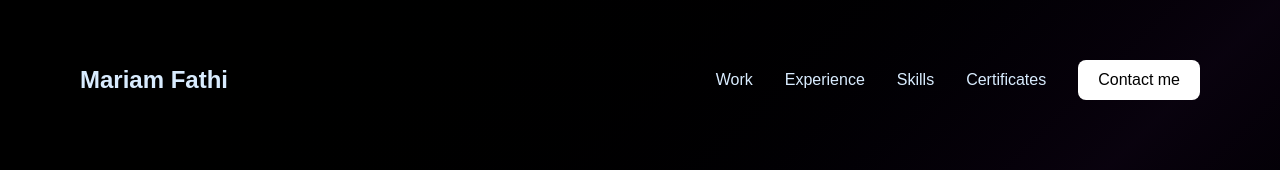
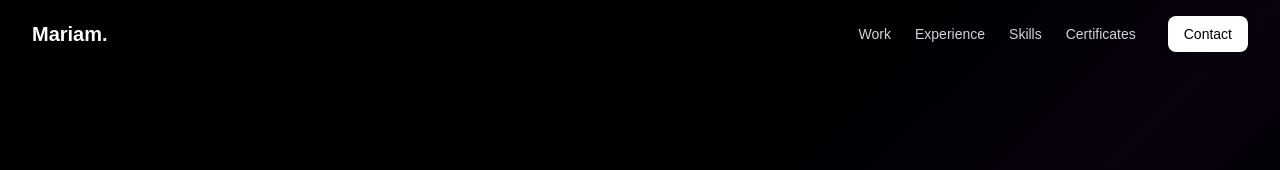
Before and after one commit to Mariam-Fathi/mf-portfolio, a Next.js app: page / in a window 1280 px wide. Shown: the top 170 px of the page. Built offline with nearby package versions, Linux system fonts and the light colour scheme; a web font is replaced by a local one.

Commit message:
update navbar section

```diff
--- a/src/components/Navbar.tsx
+++ b/src/components/Navbar.tsx
@@ -1,62 +1,236 @@
 'use client';
 
-import React, { useState, useEffect } from "react";
-
+import React, { useState, useEffect, useRef } from "react";
+import { useGSAP } from "@gsap/react";
+import { gsap } from "gsap";
 import { navLinks } from "@/constants";
 
 const NavBar = () => {
-    // track if the user has scrolled down the page
     const [scrolled, setScrolled] = useState(false);
+    const [isMobileMenuOpen, setIsMobileMenuOpen] = useState(false);
+    const navRef = useRef(null);
+    const logoRef = useRef(null);
+    const navItemsRef = useRef([]);
+    const mobileMenuRef = useRef(null);
 
     useEffect(() => {
-        // create an event listener for when the user scrolls
         const handleScroll = () => {
-            // check if the user has scrolled down at least 10px
-            // if so, set the state to true
-            const isScrolled = window.scrollY > 10;
+            const isScrolled = window.scrollY > 20;
             setScrolled(isScrolled);
         };
 
-        // add the event listener to the window
         window.addEventListener("scroll", handleScroll);
-
-        // cleanup the event listener when the component is unmounted
         return () => window.removeEventListener("scroll", handleScroll);
     }, []);
 
+    useGSAP(() => {
+        gsap.fromTo(navRef.current,
+            { y: -100, opacity: 0 },
+            { y: 0, opacity: 1, duration: 1, ease: "power3.out" }
+        );
+
+        gsap.fromTo(logoRef.current,
+            { x: -50, opacity: 0 },
+            { x: 0, opacity: 1, duration: 0.8, delay: 0.3, ease: "back.out(1.7)" }
+        );
+
+        gsap.fromTo(navItemsRef.current,
+            { y: -30, opacity: 0 },
+            {
+                y: 0,
+                opacity: 1,
+                duration: 0.6,
+                stagger: 0.1,
+                delay: 0.5,
+                ease: "power2.out"
+            }
+        );
+
+    }, { scope: navRef });
+
+    useGSAP(() => {
+        if (isMobileMenuOpen) {
+            gsap.fromTo(mobileMenuRef.current,
+                {
+                    x: "100%",
+                    opacity: 0
+                },
+                {
+                    x: 0,
+                    opacity: 1,
+                    duration: 0.4,
+                    ease: "power2.out"
+                }
+            );
+
+            gsap.fromTo(".mobile-nav-item",
+                {
+                    x: 50,
+                    opacity: 0
+                },
+                {
+                    x: 0,
+                    opacity: 1,
+                    duration: 0.3,
+                    stagger: 0.1,
+                    delay: 0.2
+                }
+            );
+
+        } else {
+            gsap.to(mobileMenuRef.current, {
+                x: "100%",
+                opacity: 0,
+                duration: 0.3,
+                ease: "power2.in"
+            });
+        }
+    }, [isMobileMenuOpen]);
+
+    const handleNavClick = (link) => {
+        if (isMobileMenuOpen) {
+            setIsMobileMenuOpen(false);
+        }
+        const element = document.querySelector(link);
+        if (element) {
+            element.scrollIntoView({ behavior: 'smooth' });
+        }
+    };
+
+    const toggleMobileMenu = () => {
+        setIsMobileMenuOpen(!isMobileMenuOpen);
+    };
+
+    const addToNavRefs = (el, index) => {
+        if (el && !navItemsRef.current.includes(el)) {
+            navItemsRef.current[index] = el;
+        }
+    };
+
     return (
-        <header className={`navbar ${scrolled ? "scrolled" : "not-scrolled"}`}>
-            <div className="inner">
-                <a href="#hero" className="logo">
-                    Mariam Fathi
+        <>
+            <header
+                ref={navRef}
+                className={`fixed top-0 left-0 right-0 z-50 transition-all duration-300 ${
+                    scrolled
+                        ? "backdrop-blur-md shadow-lg py-2"
+                        : "bg-transparent py-4"
+                }`}
+            >
+                <div className="max-w-7xl mx-auto px-4 sm:px-6 lg:px-8">
+                    <div className="flex items-center justify-between">
+                        <a
+                            ref={logoRef}
+                            href="#hero"
+                            className="text-xl font-bold text-white hover:text-white-50 transition-colors duration-300"
+                            onClick={(e) => {
+                                e.preventDefault();
+                                handleNavClick('#hero');
+                            }}
+                        >
+                            Mariam<span className="text-white-50">.</span>
                         </a>
 
-                <nav className="desktop">
-                    <ul>
-                        {navLinks.map(({ link, name }) => (
-                            <li key={name} className="group">
-                                <a href={link}>
-                                    <span>{name}</span>
-                                    <span className="underline" />
+                        <nav className="hidden md:flex items-center space-x-8">
+                            <ul className="flex items-center space-x-6">
+                                {navLinks.map(({ link, name }, index) => (
+                                    <li
+                                        key={name}
+                                        ref={el => addToNavRefs(el, index)}
+                                        className="group"
+                                    >
+                                        <a
+                                            href={link}
+                                            onClick={(e) => {
+                                                e.preventDefault();
+                                                handleNavClick(link);
+                                            }}
+                                            className="text-gray-300 hover:text-white transition-colors duration-300 relative py-2 text-sm font-medium"
+                                        >
+                                            {name}
+                                            <span className="absolute bottom-0 left-0 w-0 h-0.5 bg-white-50 group-hover:w-full transition-all duration-300" />
                                         </a>
                                     </li>
                                 ))}
                             </ul>
-                    <a href="#contact" className="contact-btn group ml-8">
-                        <div className="inner">
-                            <span>Contact me</span>
-                        </div>
+
+                            <a
+                                href="#contact"
+                                onClick={(e) => {
+                                    e.preventDefault();
+                                    handleNavClick('#contact');
+                                }}
+                                className="bg-white text-black group-hover:bg-black-50 px-4 py-2 rounded-lg text-sm font-medium transition-all duration-300 transform hover:scale-105 shadow-lg hover:shadow-white-50/20"
+                            >
+                                Contact
                             </a>
                         </nav>
 
-                <a href="#contact" className="contact-btn group md:hidden">
-                    <div className="inner">
-                        <span>Contact me</span>
+                        <button
+                            onClick={toggleMobileMenu}
+                            className="md:hidden flex flex-col items-center justify-center w-8 h-8 space-y-1.5 group"
+                        >
+                            <span className={`block h-0.5 w-6 bg-white transition-all duration-300 ${
+                                isMobileMenuOpen ? "rotate-45 translate-y-2" : ""
+                            }`} />
+                            <span className={`block h-0.5 w-6 bg-white transition-all duration-300 ${
+                                isMobileMenuOpen ? "opacity-0" : "opacity-100"
+                            }`} />
+                            <span className={`block h-0.5 w-6 bg-white transition-all duration-300 ${
+                                isMobileMenuOpen ? "-rotate-45 -translate-y-2" : ""
+                            }`} />
+                        </button>
                     </div>
+                </div>
+            </header>
+
+            {isMobileMenuOpen && (
+                <div
+                    className="fixed inset-0 bg-black/50 backdrop-blur-sm z-40 md:hidden"
+                    onClick={() => setIsMobileMenuOpen(false)}
+                />
+            )}
+
+            <div
+                ref={mobileMenuRef}
+                className="fixed top-0 right-0 bottom-0 w-80 backdrop-blur-md z-50 md:hidden transform translate-x-full"
+            >
+                <div className="flex flex-col h-full pt-20 px-6">
+                    <nav className="flex-1">
+                        <ul className="space-y-6">
+                            {navLinks.map(({ link, name }, index) => (
+                                <li key={name} className="mobile-nav-item">
+                                    <a
+                                        href={link}
+                                        onClick={(e) => {
+                                            e.preventDefault();
+                                            handleNavClick(link);
+                                        }}
+                                        className="text-white text-lg font-medium py-3 block border-b border-gray-700 hover:text-white-50 transition-colors duration-300"
+                                    >
+                                        {name}
+                                    </a>
+                                </li>
+                            ))}
+                        </ul>
+                    </nav>
+
+                    <div className="pb-8 mobile-nav-item">
+                        <a
+                            href="#contact"
+                            onClick={(e) => {
+                                e.preventDefault();
+                                handleNavClick('#contact');
+                            }}
+                            className="bg-white text-black group-hover:bg-black-50 w-full py-3 rounded-lg text-center block font-medium transition-all duration-300 transform hover:scale-105"
+                        >
+                            Contact Me
                         </a>
                     </div>
-        </header>
+                </div>
+            </div>
+        </>
     );
-}
+};
 
 export default NavBar;
```
Lines whose indentation alone changed are shown as unchanged.
